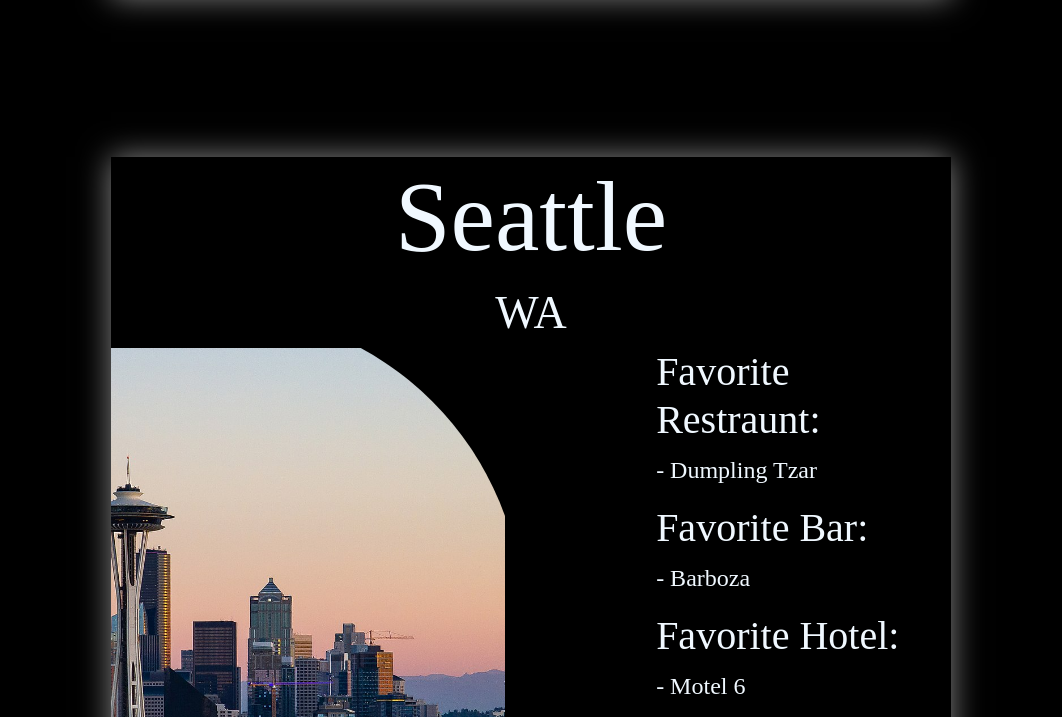
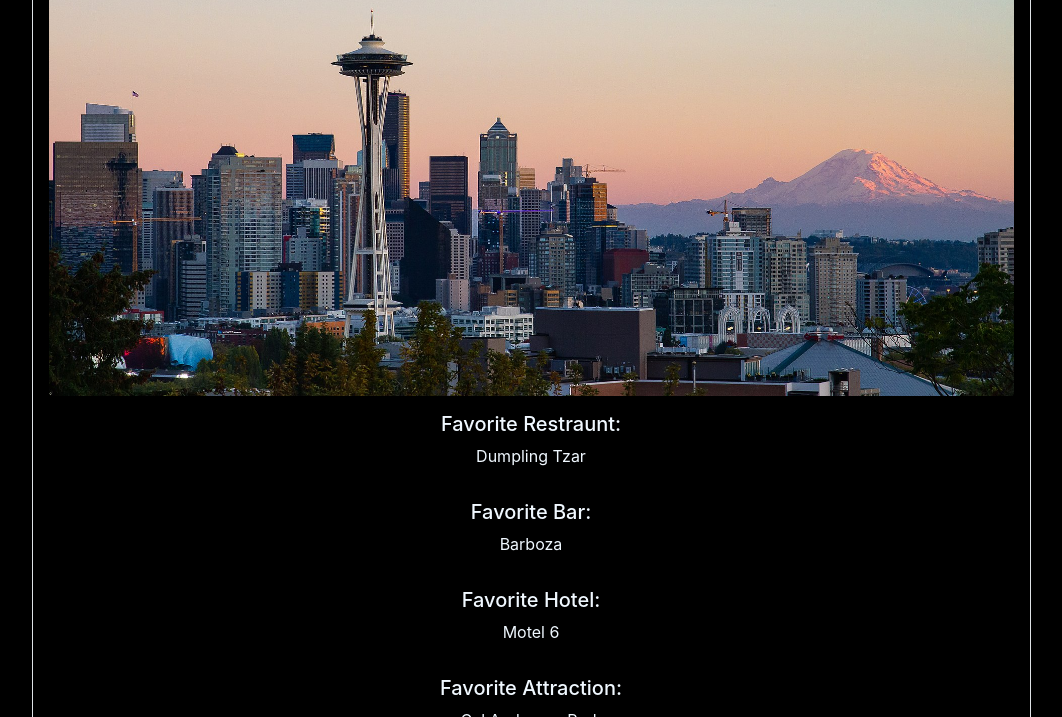
Before and after one commit to KeithRWalker/favoritePlaces, a plain HTML site: page index.html in a window 1280 px wide. Shown: the part 818-1535 px from the top of the page, without its empty margins (109-1171 px from the left). Drawn offline with nearby package versions, Linux system fonts and the light colour scheme.

Commit message:
switched to bootstrap

```diff
--- a/index.html
+++ b/index.html
@@ -1,22 +1,24 @@
 <!doctype html>
 <html lang="en">
+
     <head>
+        <meta charset="utf-8">
+        <meta name="viewport" content="width=device-width, initial-scale=1, shrink-to-fit=no">
+        <link rel="stylesheet" href="https://stackpath.bootstrapcdn.com/bootstrap/4.3.1/css/bootstrap.min.css" integrity="sha384-ggOyR0iXCbMQv3Xipma34MD+dH/1fQ784/j6cY/iJTQUOhcWr7x9JvoRxT2MZw1T" crossorigin="anonymous">
+        <link rel="stylesheet" href="./main.css">
 
-    <meta charset="utf-8">
-    <meta name="viewport" content="width=device-width, initial-scale=1, shrink-to-fit=no">
+        <title>Favorite Places</title>
+    </head>
 
-
-    <link rel="stylesheet" href="https://stackpath.bootstrapcdn.com/bootstrap/4.3.1/css/bootstrap.min.css" integrity="sha384-ggOyR0iXCbMQv3Xipma34MD+dH/1fQ784/j6cY/iJTQUOhcWr7x9JvoRxT2MZw1T" crossorigin="anonymous">
-    <link rel="stylesheet" href="./main.css">
-    <title>Favorite Places</title>
-    </head>
     <body>
-
-        <div id="cardDiv" class="cardDiv"></div>
+        <div class="container">
+            <div id="cardDiv" class="card-deck-xl align-items-center"></div>
+        </div>
 
         <script src="https://code.jquery.com/jquery-3.3.1.slim.min.js" integrity="sha384-q8i/X+965DzO0rT7abK41JStQIAqVgRVzpbzo5smXKp4YfRvH+8abtTE1Pi6jizo" crossorigin="anonymous"></script>
         <script src="https://cdnjs.cloudflare.com/ajax/libs/popper.js/1.14.7/umd/popper.min.js" integrity="sha384-UO2eT0CpHqdSJQ6hJty5KVphtPhzWj9WO1clHTMGa3JDZwrnQq4sF86dIHNDz0W1" crossorigin="anonymous"></script>
         <script src="https://stackpath.bootstrapcdn.com/bootstrap/4.3.1/js/bootstrap.min.js" integrity="sha384-JjSmVgyd0p3pXB1rRibZUAYoIIy6OrQ6VrjIEaFf/nJGzIxFDsf4x0xIM+B07jRM" crossorigin="anonymous"></script>
         <script src="./main.js"></script>
     </body>
+
 </html>
--- a/main.css
+++ b/main.css
@@ -1,93 +1,8 @@
-* {
-    box-sizing: border-box;
-}
-html, body, div, img {
-    margin: 0;
-    padding: 0;
-    border: 0;
-    font-size: 100%;
-    font: inherit;
-    vertical-align: baseline;
-}
 body{
-    background-color: black;
+    background-color: #000000;
     color: aliceblue;
-    line-height: 1;
-    padding: 5em;
-}
-.cardDiv{
-    display: flex;
-    flex-flow: column wrap;
-    align-content: center;
-    margin: 0;
-    padding: 0;
-    width: 100%
-}
-.cardContainer{
-    /* border: 5px outset rgba(128, 128, 128, 0.445); */
-    box-shadow: 0px 0px 30px #888888;
-    text-align: center;
-    margin-bottom: 10em;
-    width: 75%;
-    word-wrap: break-word;
 }
 
-.cardHeader h1{
-    font-size: 100px;
+.card{
+    margin: 5%;
 }
-.cardHeader h3{
-    font-size: 46px;
-}
-
-.cardContent{
-    display: flex;
-    flex-flow: row nowrap;
-    align-content: center;
-    font-size: 24px;
-    text-align: center;
-}
-.cardImg{
-    display: block;
-    width: 50%;
-    object-fit: cover;
-    overflow: hidden;
-    max-height: 25em;
-    /* flex: 0 1 30em; */
-    order: -1;
-    margin: 0;
-    -webkit-clip-path: circle(65.2% at 26% 50%);
-    clip-path: circle(65.2% at 26% 50%);
-    box-shadow: 0 0 150px 20px #000 inset;
-}
-
-.cardFav{
-    /* flex: 0 0 50px; */
-    list-style-type: none;
-    padding: 0;
-    min-width: 25%;
-    line-height: 1.5;
-    text-align: left;
-    margin-left: 18%;
-}
-
-
-
-@media only screen and (min-device-width : 320px) and (max-device-width : 480px) {
-    body{
-        padding: 0;
-    }
-    .cardContainer{
-        width: 100%;
-        margin: 0;
-        box-shadow: none;
-        border-bottom: 2em double gray;
-    }
-    .cardImg{
-        object-fit: scale-down;
-        overflow: hidden;
-        min-width: 100%;
-    }
-    .cardContent{
-        flex-flow: column wrap;
-    }
-}
--- a/main.js
+++ b/main.js
@@ -24,27 +24,15 @@ function dataError() {
 const domStringBuilder = (arrayToPrint) => {
     let domString = '';
     arrayToPrint.forEach((place) => {
-        domString += `
-            <div class="cardContainer">
-
-            <header class="cardHeader">
-            <h1>${place.placeName}</h1>
-            <h3>${place.placeState}</h3>
-        </header>
-
-                <div class="cardContent">
-
-                    <ul class="cardFav">
-                        <li><h1>Favorite Restraunt:</h1> <p>- ${place.favRestraunt}</p></li>
-                        <li><h1>Favorite Bar:</h1> <p>- ${place.favBar}</p></li>
-                        <li><h1>Favorite Hotel:</h1> <p>- ${place.favHotel}</p></li>
-                        <li><h1>Favorite Attraction:</h1> <p>- ${place.favAttr}</p></li>
-                    </ul>
-
-                <img class="cardImg" alt="Image of ${place.placeName}" src="${place.placeImage}">
-                </div>
-            </div>
-        `
+        domString +=  `<div class="card text-center p-3 bg-transparent border">`;
+        domString +=    `<h2 class="card-title">${place.placeName}</h1>`;
+        domString +=    `<h2 class="card-text">${place.placeState}</h3>`;
+        domString +=    `<img class="card-img" alt="Image of ${place.placeName}" src="${place.placeImage}">`;
+        domString +=    `<p class="card-text"><h5>Favorite Restraunt:</h5> ${place.favRestraunt}</p>`;
+        domString +=    `<p class="card-text"><h5>Favorite Bar:</h5> ${place.favBar}</p>`;
+        domString +=    `<p class="card-text"><h5>Favorite Hotel:</h5> ${place.favHotel}</p>`;
+        domString +=    `<p class="card-text"><h5>Favorite Attraction:</h5> ${place.favAttr}</p>`;
+        domString +=  `</div>`;
     });
     printToDom('cardDiv', domString);
 };
```
Also changed, not shown: 1 other file.
